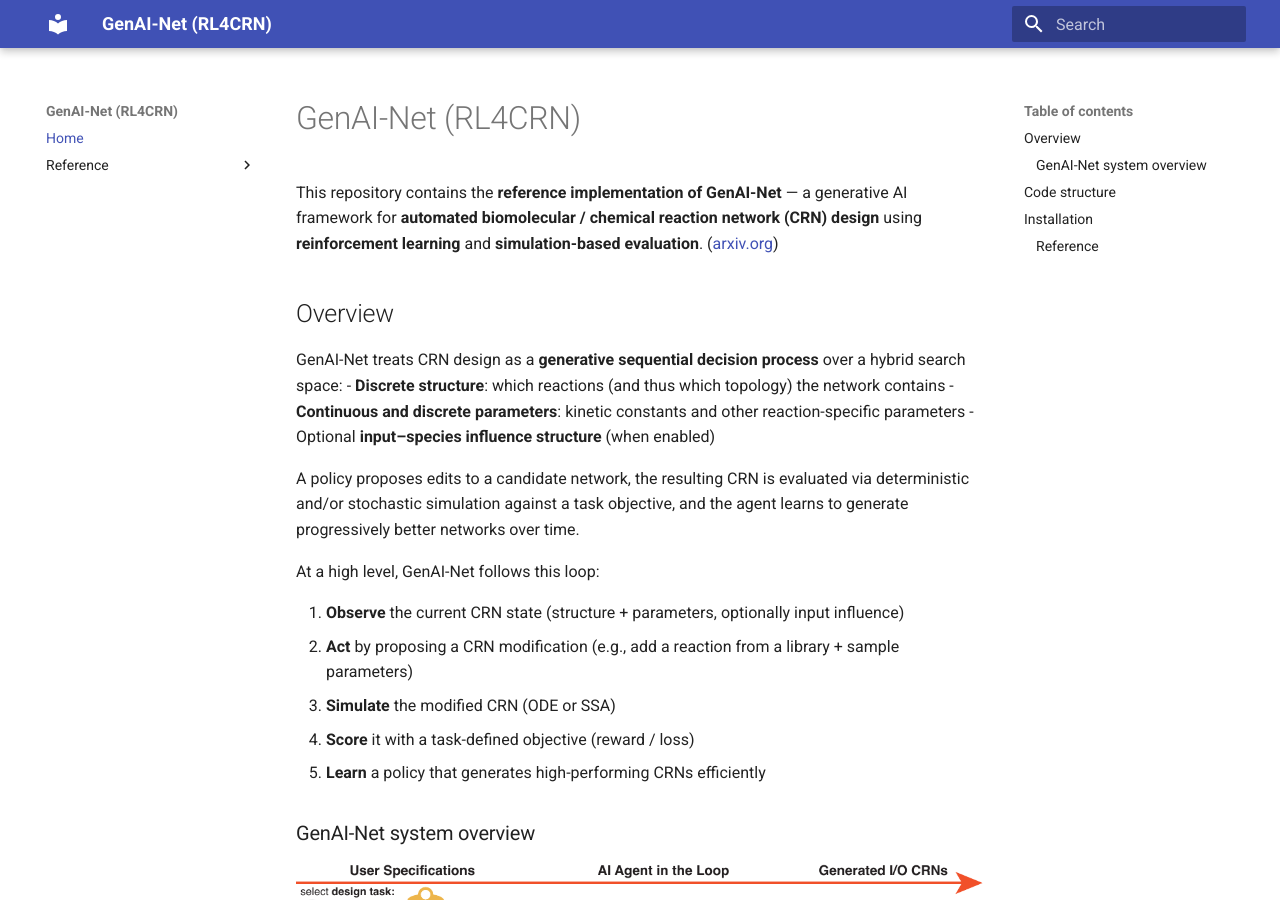
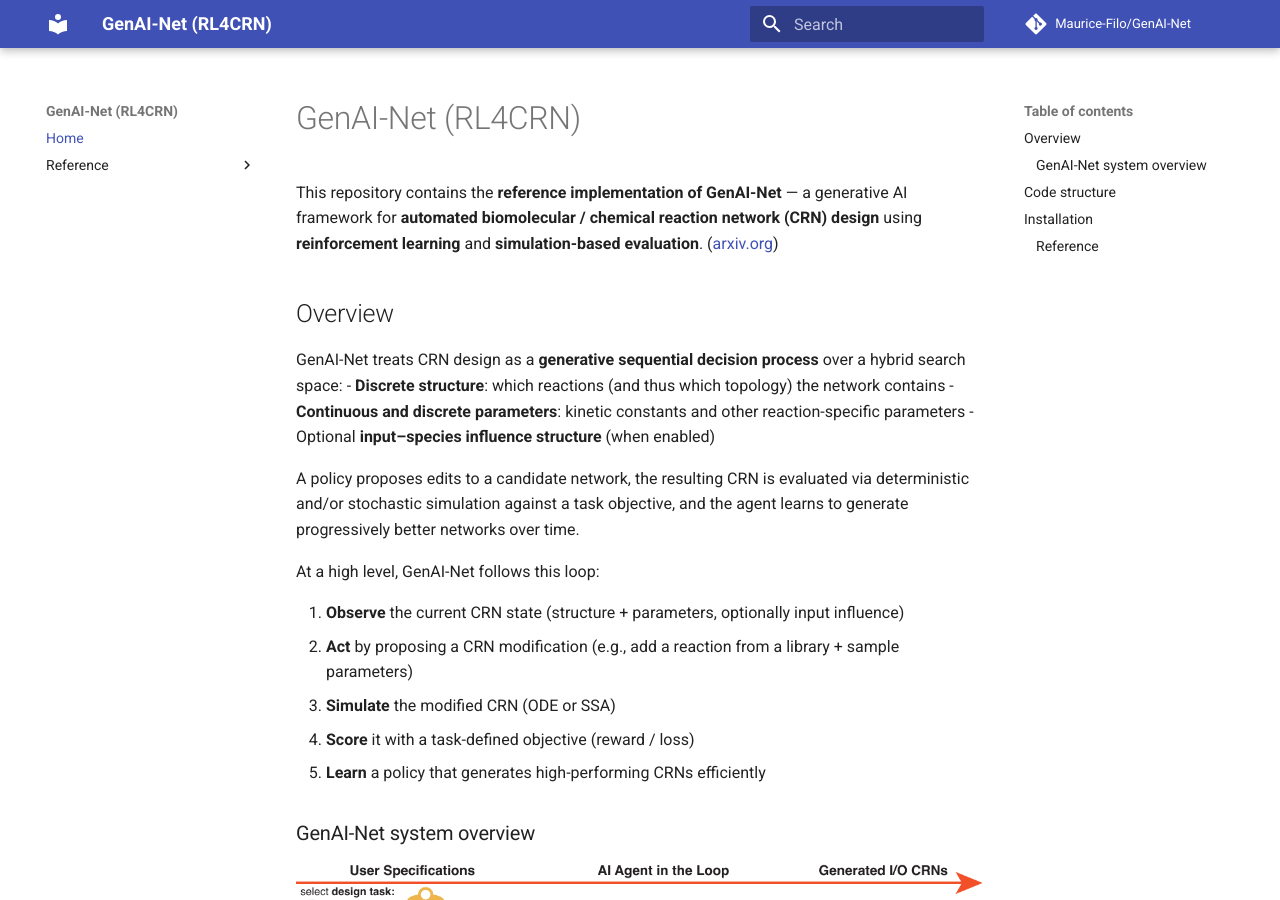
Before and after one commit to Maurice-Filo/GenAI-Net, an MkDocs documentation site: the page built from docs/index.md, in a window 1280 px wide and 900 px high. Built offline with MkDocs 1.6.1 and Material for MkDocs 9.7.7, drawn with Linux system fonts in a browser that asks for light colours; comment, search, counter and statistics services are not loaded.

Commit message:
updated repo url

```diff
--- a/mkdocs.yml
+++ b/mkdocs.yml
@@ -1,6 +1,8 @@
 site_name: GenAI-Net (RL4CRN)
 docs_dir: docs
-site_url: https://maurice-filo.github.io/CRN-GenerativeAI/
+site_url: https://maurice-filo.github.io/GenAI-Net/
+repo_url: https://github.com/Maurice-Filo/GenAI-Net
+repo_name: Maurice-Filo/GenAI-Net
 use_directory_urls: true  # optional, but common
 
 theme:
```
